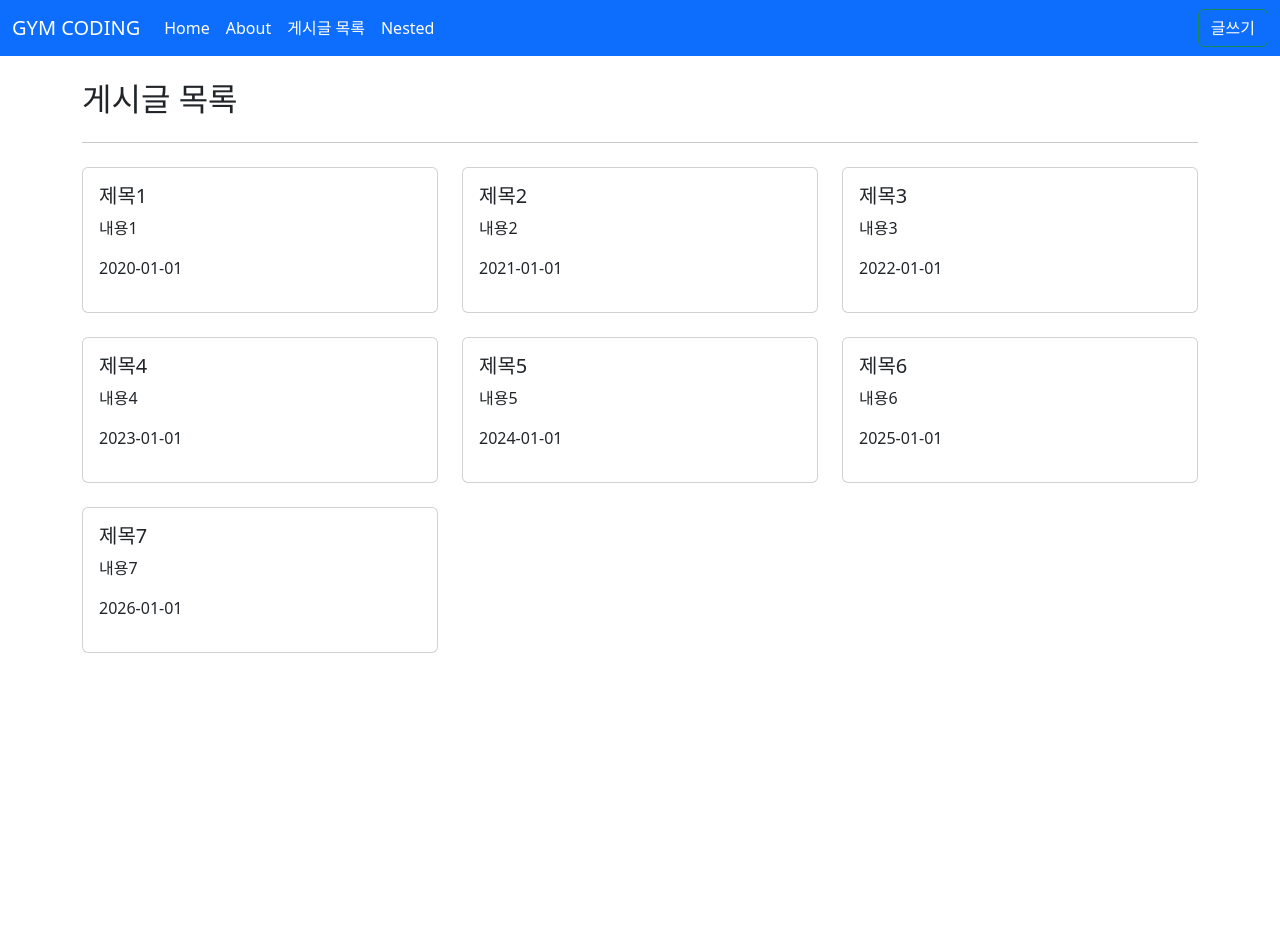
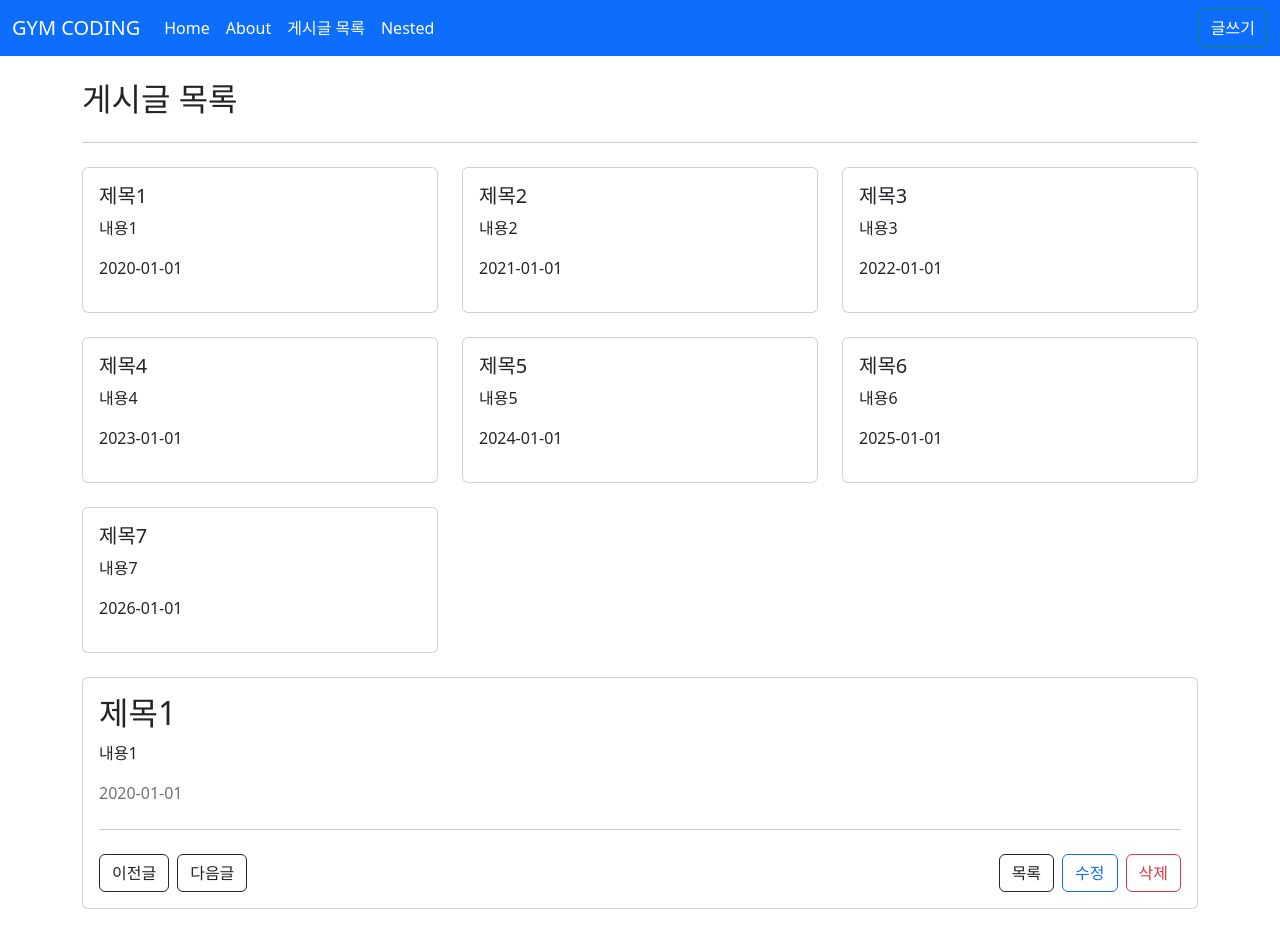
Before and after one commit to DSeung001/learn-vue, a Vue app in the folder vue3-posts/: page /posts in a window 1280 px wide. Before the commit the page ends 800 px from the top, so only its background shows below. Built offline with nearby package versions, Linux system fonts and the light colour scheme.

Commit message:
페이지 컴포넌트에 Props 전달

```diff
--- a/vue3-posts/src/api/posts.js
+++ b/vue3-posts/src/api/posts.js
@@ -12,3 +12,7 @@ const posts = [
 export function getPosts(){
   return posts;
 }
+
+export function getPostById(id){
+  return posts.find(item => item.id === id);
+}
--- /dev/null
+++ b/vue3-posts/src/components/AppCard.vue
@@ -0,0 +1,20 @@
+<template>
+  <div class="card">
+    <div v-if="$slots.header" class="card-header">
+      <slot name="header"></slot>
+    </div>
+    <div v-if="$slots.default" class="card-body">
+      <slot></slot>
+    </div>
+    <div v-if="$slots.footer" class="catd-footer">
+      <slot name="footer"></slot>
+    </div>
+  </div>
+</template>
+
+<script setup>
+</script>
+
+<style scoped>
+
+</style>
--- a/vue3-posts/src/components/posts/PostItem.vue
+++ b/vue3-posts/src/components/posts/PostItem.vue
@@ -1,6 +1,5 @@
 <template>
-  <div class="card">
-    <div class="card-body">
+  <AppCard>
     <h5 class="card-title">{{ title }}</h5>
     <p class="card-text">
       {{ content }}
@@ -8,11 +7,12 @@
     <p class="test-muted">
       {{ createdAt }}
     </p>
-    </div>
-  </div>
+  </AppCard>
 </template>
 
 <script setup>
+import AppCard from "@/components/AppCard.vue";
+
 defineProps({
   title: {
     type: String,
--- a/vue3-posts/src/router/index.js
+++ b/vue3-posts/src/router/index.js
@@ -38,7 +38,15 @@ const routes = [
   {
     path: "/posts/:id",
     name: "PostDetail",
-    component: PostDetailView
+    component: PostDetailView,
+    // props: true,
+    // props : (route) =>{
+    //   return{
+    //     id : parseInt(route.params.id),
+    //   }
+    // }
+
+    props: (route) => ({ id: parseInt(route.params.id) }),
   },
   {
     path: "/posts/:id/edit",
--- a/vue3-posts/src/views/posts/PostDetailView.vue
+++ b/vue3-posts/src/views/posts/PostDetailView.vue
@@ -1,11 +1,11 @@
 <template>
   <div>
-    <h2>제목</h2>
+    <h2>{{form.title}}</h2>
     <p>
-      내용
+      {{form.content}}
     </p>
     <p class="text-muted">
-      2021-01-1
+      {{form.createdAt}}
     </p>
     <hr class="my-4" />
     <div class="row g-2">
@@ -42,14 +42,41 @@
 </template>
 
 <script setup>
-import { useRoute, useRouter } from "vue-router";
+import { useRouter } from "vue-router";
+import { getPostById } from "@/api/posts";
+import { ref } from "vue";
 
-const route = useRoute();
+const props = defineProps({
+  id: Number
+});
+
 const router = useRouter();
-const id = route.params.id;
+// const id = route.params.id;
+
+/*
+* 객체 생성
+* ref :
+* - 한꺼번에 객체 할당이 가능
+* - .value로 접근
+* - 일관성 있게 개발이 가능, 기존 회사의 컨밴션을 따름
+*
+* reactive :
+* - 한번에 하나 씩 할당
+* - 객체할당 할 시 반응형 클래스가 아닌 Object로 됨
+* - .value로 안하고 바로 접근ㄱ 가능
+* */
+const form = ref({})
+
+const fetchPost = () =>{
+  const data =  getPostById(props.id);
+  // 객체 복사
+  form.value = {...data}
+}
+fetchPost();
 
 const goListPage = () => router.push({ name: "PostList" });
-const goEditPage = () => router.push({ name: "PostEdit", params: { id: id } });
+const goEditPage = () =>
+  router.push({ name: "PostEdit", params: { id: props.id } });
 
 </script>
 
--- a/vue3-posts/src/views/posts/PostListView.vue
+++ b/vue3-posts/src/views/posts/PostListView.vue
@@ -14,13 +14,19 @@
           @click="goPage(post.id)"
         ></PostItem>
       </div>
+    </div>
 
-    </div>
+    <div class="my-4"></div>
+    <AppCard>
+      <PostDetailView :id="1"></PostDetailView>
+    </AppCard>
   </div>
 </template>
 
 <script setup>
 import PostItem from "@/components/posts/PostItem.vue";
+import PostDetailView from "@/views/posts/PostDetailView.vue";
+import AppCard from "@/components/AppCard.vue";
 import { getPosts } from "@/api/posts";
 import { ref } from "vue";
 import { useRouter } from "vue-router";
```
Lines whose indentation alone changed are shown as unchanged.
